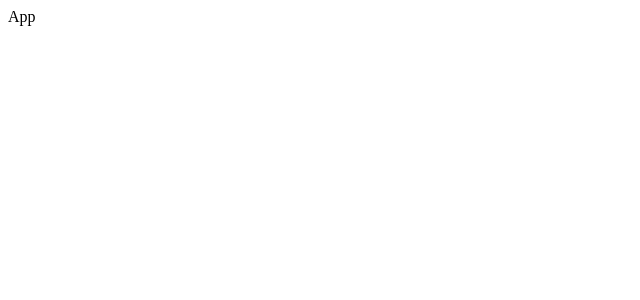
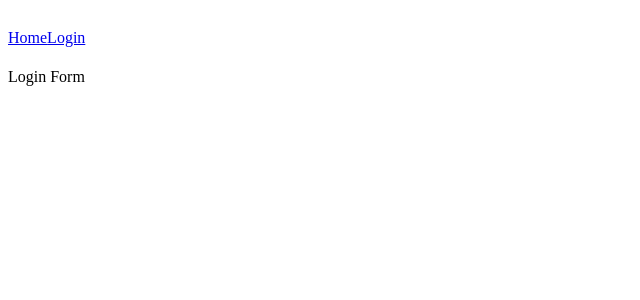
Before and after one commit to Pfirewire/pfinance, a React (Create React App) app: page /login in a window 1280 px wide. Shown: the top 300 px of the page, without its empty margins (0-640 px from the left). Built offline with nearby package versions, Linux system fonts and the light colour scheme.

Commit message:
added login and home page

```diff
--- a/src/App.js
+++ b/src/App.js
@@ -1,10 +1,22 @@
 import styled from "styled-components";
+import Navbar from "./components/navigation/Navbar";
+import Route from "./components/simple/Route";
+import HomePage from "./pages/HomePage";
+import LoginPage from "./pages/LoginPage";
 
 
 function App() {
     return(
         <AppWrapper>
-            App
+            <Navbar />
+            <AppRoutesWrapper>
+                <Route path={"/"}>
+                    <HomePage />
+                </Route>
+                <Route path={"/login"}>
+                    <LoginPage />
+                </Route>
+            </AppRoutesWrapper>
         </AppWrapper>
     );
 }
@@ -12,4 +24,9 @@ function App() {
 export default App;
 
 const AppWrapper = styled.div`
+
 `;
+
+const AppRoutesWrapper = styled.section`
+
+`;
--- /dev/null
+++ b/src/components/forms/LoginForm.js
@@ -0,0 +1,16 @@
+import styled from "styled-components";
+
+
+function LoginForm() {
+    return(
+        <LoginFormWrapper>
+            Login Form
+        </LoginFormWrapper>
+    );
+}
+
+export default LoginForm;
+
+const LoginFormWrapper = styled.form`
+
+`;
--- a/src/components/navigation/Navbar.js
+++ b/src/components/navigation/Navbar.js
@@ -1,11 +1,12 @@
 import styled from "styled-components";
+import Link from '../simple/Link.js';
 
 
 function Navbar() {
     return(
         <NavbarWrapper>
-            <div>Home</div>
-            <div>Login</div>
+            <Link to={"/"}>Home</Link>
+            <Link to={"/login"}>Login</Link>
         </NavbarWrapper>
     )
 }
--- /dev/null
+++ b/src/pages/HomePage.js
@@ -0,0 +1,16 @@
+import styled from "styled-components";
+
+
+function HomePage() {
+    return(
+        <HomePageWrapper>
+            Home Page
+        </HomePageWrapper>
+    );
+}
+
+export default HomePage;
+
+const HomePageWrapper = styled.div`
+
+`;
--- /dev/null
+++ b/src/pages/LoginPage.js
@@ -0,0 +1,17 @@
+import styled from "styled-components";
+import LoginForm from "../components/forms/LoginForm";
+
+
+function LoginPage() {
+    return(
+        <LoginPageWrapper>
+            <LoginForm />
+        </LoginPageWrapper>
+    );
+}
+
+export default LoginPage;
+
+const LoginPageWrapper = styled.div`
+
+`;
```
